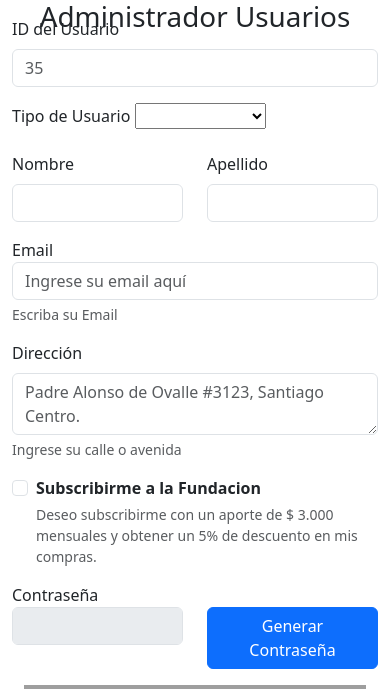
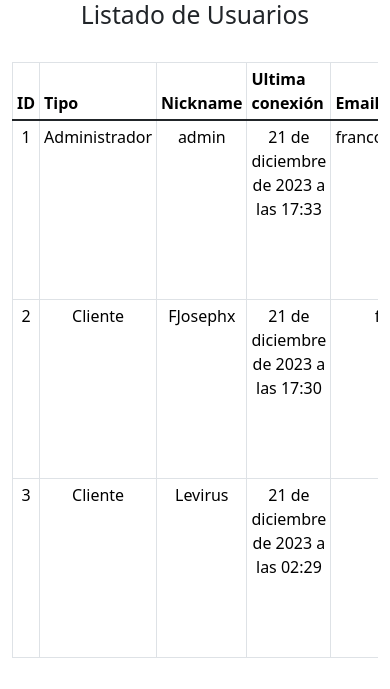
Before and after one commit to FJosephx/OverCraft, a Django app: page /usuarios in a window 390 px wide. Shown: the part 150-839 px from the top of the page. Run offline with Django 4.2, Linux system fonts and the light colour scheme; data comes from the database, SQL or seed files in the repository; both versions use the stored data as it was after the commit; grey boxes are pictures that could not be loaded.

Commit message:
Actualización gestión de usuarios

```diff
--- a/core/models.py
+++ b/core/models.py
@@ -30,8 +30,7 @@ class Categoria(models.Model):
 #Modelo para Productos
 class Producto(models.Model):
     nombre = models.CharField(max_length=80, blank=False, null=False, verbose_name="Nombre Producto")
-    descripcion = models.CharField(max_length=80, null=True, blank=True, verbose_name="Descripcion Producto")
-
+    descripcion = models.CharField(max_length=400, null=True, blank=True, verbose_name="Descripcion Producto")
     precio = models.IntegerField(verbose_name="Precio Producto", blank=False, null=False, )
 
     descuento_oferta = models.IntegerField(
--- a/core/templates/core/miscompras.html
+++ b/core/templates/core/miscompras.html
@@ -7,7 +7,7 @@ Mis Compras
 {% load custom_filters %}
 {% block content %}
 <!-- Tabla con historial -->
-<h1 class="container mt-4 text-center">Mis Compras Anterories</h1>
+<h1 class="container mt-4 text-center">Mis Compras</h1>
 
 <table id="tabla-principal" class="table table-hover">
   <thead>
--- a/core/templates/core/productos.html
+++ b/core/templates/core/productos.html
@@ -154,7 +154,7 @@ Admin. Productos
                       <img src="/media/{{ producto.imagen }}" style="height: 150px;"  alt="">
                   </td>
                   <td>
-                      <a href="{% url 'admin_productos' 'actualizar' producto.id %}" class="btn btn-primary btn-lg"><i class="bi bi-tools"></i>
+                      <a href="{% url 'admin_productos' 'actualizar' producto.id %}" class="btn btn-primary btn-lg"><i class="bi bi-tools"></i></a>
                   </td>
                   <td>
                       <form method="delete">
@@ -171,7 +171,7 @@ Admin. Productos
                                     <button type="button" class="btn-close" data-bs-dismiss="modal" aria-label="Close"></button>
                                   </div>
                                   <div class="modal-body">
-                                    Estas seguro que quieres eliminar el producto {{ producto.nombre }} {{ producto.id }}
+                                    ¿Estas seguro que quieres eliminar el producto: {{ producto.nombre }} {{ producto.id }}?
                                   </div>
                                   <div class="modal-footer">
                                     <button type="button" class="btn btn-secondary btn-lg" data-bs-dismiss="modal">Cancelar</button>
--- a/core/templates/core/usuarios.html
+++ b/core/templates/core/usuarios.html
@@ -10,193 +10,35 @@ Admin. Usuarios
 {% block content %}
 
 <div class="container text-center py-0">
-  <h1>Administrador Usuarios</h1>
+  <h2>Listado de Usuarios</h2>
 </div>
-<!-- formulario de usuario -->
-<form class="row g-4" method="POST" id="formulario1" novalidate>
-      <div class="container-fluid">
-        <!-- todos los datos del cliente -->
-        <div class="row justify-content-center">
-          <!-- datos del cliente -->
-          <div class="col-sm-12 col-md-4 col-lg-4">
 
-            <!-- ID -->
-            <div class="mb-3">
-                  <label for="iduser" class="form-label">ID del Usuario</label>
-                  <input
-                    required
-                    type="number"
-                    placeholder="35"
-                    class="form-control"
-                    id="iduser"
-                    name="iduser"
-                    aria-describedby="iduserHelp"
-                  />
-                  <div class="invalid-feedback">El campo id es obligatorio</div>
-            </div>
-
-            <!-- cliente cliente -->
-            <div class="col mb-3">
-              <label for="selectUsuario" class="form-label">Tipo de Usuario</label>
-              <select class="custom-select" name="selectUsuario" id="selectUsuario">
-                <option selected></option>
-                <option value="1">Cliente</option>
-                <option value="2">Administrador</option>
-              </select>
-              <div class="invalid-feedback">Debes seleccionar una opcion</div>
-            </div>
-
-
-            <!-- nombre y apellido -->
-            <div class="row">
-              <!-- nombres -->
-              <div class="col mb-3">
-                <label for="name" class="form-label">Nombre</label>
-                <input
-
-                  type="text"
-                  placeholder=""
-                  class="form-control"
-                  id="name"
-                  name="name"
-                  aria-describedby="nameHelp"
-                />
-              </div>
-
-              <!-- apellidos -->
-              <div class="col mb-3">
-                <label for="lastname" class="form-label">Apellido</label>
-                <input
-
-                  type="text"
-                  placeholder=""
-                  class="form-control"
-                  id="lastname"
-                  name="lastname"
-                  aria-describedby="lastnameHelp"
-                />
-              </div>
-            </div>
-
-            <!-- correo -->
-            <div class="mb-3">
-              <label for="email">Email</label>
-              <input
-                type="email"
-                id="email"
-                name="email"
-                class="form-control"
-                placeholder="Ingrese su email aquí"
-                value=""
-
-                aria-describedby="emailHelp"
-              />
-              <div id="emailHelp" class="form-text">Escriba su Email</div>
-            </div>
-
-            <!-- direccion -->
-            <div class="col mb-3">
-              <label for="direccion" class="form-label">Dirección</label>
-              <textarea
-                type="text"
-                placeholder="Padre Alonso de Ovalle #3123, Santiago Centro."
-                class="form-control"
-                id="direccion"
-                aria-describedby="streetHelp"
-                name="direccion"
-              ></textarea>
-              <div id="direccionHelp" class="form-text">
-                Ingrese su calle o avenida
-              </div>
-            </div>
-
-            <!-- checkbox -->
-            <div class="mb-3 form-check">
-              <input
-                type="checkbox"
-                class="form-check-input"
-                id="exampleCheck1"
-              />
-              <label class="form-check-label" for="exampleCheck1">
-                <strong>Subscribirme a la Fundacion</strong>
-              </label>
-              <div id="nevershaverHelp" class="form-text">
-                Deseo subscribirme con un aporte de $ 3.000 mensuales y obtener
-                un 5% de descuento en mis compras.
-              </div>
-            </div>
-
-            <!-- Generar Contraseña -->
-            <div class="mb-3">
-              <label for="passwordgenerate">Contraseña</label>
-              <div class="row">
-                <div class="col">
-                  <input
-                  type="password"
-                  id="passwordgenerate"
-                  name="passwordgenerate"
-                  class="form-control"
-                  value=""
-                  disabled
-                />
-                </div>
-
-              <div class="col">
-                <button type="button" class="btn btn-primary"  id="generarContrasena">Generar Contraseña</button>
-
-              </div>
-
-              </div>
-            </div>
-
-
-          </div>
-
-          <!-- foto cliente -->
-          <div class="col-sm-12 col-md-4 text-center" id="foto">
-            <img class="container-fluid" src="img/fotoperfil.jpg" alt="" />
-          </div>
-        </div>
-        <!-- botones -->
-        <div class="row" id="botones">
-          <div class="col text-center">
-            <button type="submit" class="btn btn-primary">Guardar</button>
-            <button type="reset" class="btn btn-outline-primary">Nuevo</button>
-            <button type="reset" class="btn btn-danger">Eliminar</button>
-          </div>
-      </div>
-      </div>
-</form>
-
+    <br>
 
 <!-- Tabla con registro de usuarios -->
-
 {% if usuarios %}
   <div class="table-responsive">
-    <table id="tabla-principal" class="container table table-sm table-hover">
+    <table id="tabla-principal" class="container table table-sm table-bordered">
       <thead>
           <tr>
               <th> ID </th>
-              <th> Nombre </th>
-              <th> Apellido </th>
+              <th> Tipo </th>
+              <th> Nickname </th>
+              <th> Ultima conexión </th>
               <th> Email </th>
-              <th> Foto Perfil </th>
-              <th> Editar </th>
+              <th> Foto </th>
           </tr>
       </thead>
-      <tbody class="table-group-divider">
+      <tbody class="table-group-divider" style=" text-align: center">
           {% for perfil in usuarios %}
               <tr>
                   <td> {{ perfil.id }} </td>
-                  <td> {{ perfil.usuario.first_name }} </td>
-                  <td> {{ perfil.usuario.last_name }} </td>
-                  <td> {{ perfil.usuario.email }} </td>
+                  <td> {{ perfil.tipo_usuario }} </td>
+                  <td> {{ perfil.user.username }} </td>
+                  <td> {{ perfil.user.last_login }} </td>
+                  <td> {{ perfil.user.email }} </td>
                   <td>
-                    <img src="/media/{{ perfil.imagen }}" style="height: 150px;"  alt="">
-                  </td>
-                  <td>
-                    <a href="" class="btn btn-primary btn-lg"><i class="bi bi-tools"></i>
-
+                    <img src="/media/{{ perfil.imagen }}" style="height: 170px; width: 170px" alt="Foto de perfil">
                   </td>
               </tr>
           {% endfor %}
--- a/core/views.py
+++ b/core/views.py
@@ -11,9 +11,11 @@ from django.contrib import messages
 from .tools import eliminar_registro, verificar_eliminar_registro
 from core.templatetags.custom_filters import formatear_dinero, formatear_numero
 from django.views.decorators.csrf import csrf_exempt
-
 from django.contrib.auth.forms import PasswordChangeForm
 from django.contrib.auth import update_session_auth_hash
+from django.shortcuts import render
+from .models import Perfil
+from .forms import PerfilUsuarioForm
 
 
 def change_password(request):
@@ -191,7 +193,7 @@ def cambiar_estado_boleta(request, nro_boleta, estado):
 
 
 def miscompras(request):
-    user = User.objects.get(username='usuario_cliente')
+    user = User.objects.get(username=request.user.username)
     perfil = Perfil.objects.get(user=user)
 
     boletas = Boleta.objects.filter(cliente=perfil)
@@ -210,10 +212,6 @@ def miscompras(request):
         'historial': historial
     })
 
-
-from django.shortcuts import render
-from .models import Perfil
-from .forms import PerfilUsuarioForm  # Asegúrate de importar correctamente tu formulario
 
 def misdatos(request):
     data = {"mesg": "", "form": PerfilUsuarioForm}
@@ -251,7 +249,6 @@ def misdatos(request):
     return render(request, "core/misdatos.html", data)
 
 
-
 def nosotros(request):
     data = {'titulo': 'Nosotros'}
     return render(request, 'core/nosotros.html', data)
@@ -261,7 +258,6 @@ def usuarios(request):
     usuarios = Perfil.objects.all()
 
     data = {
-        # 'form': form,
         'usuarios': usuarios
     }
     return render(request, 'core/usuarios.html', data)
```
Also changed, not shown: core/templates/core/administracion.html (+4 -4 lines), db.sqlite3.
